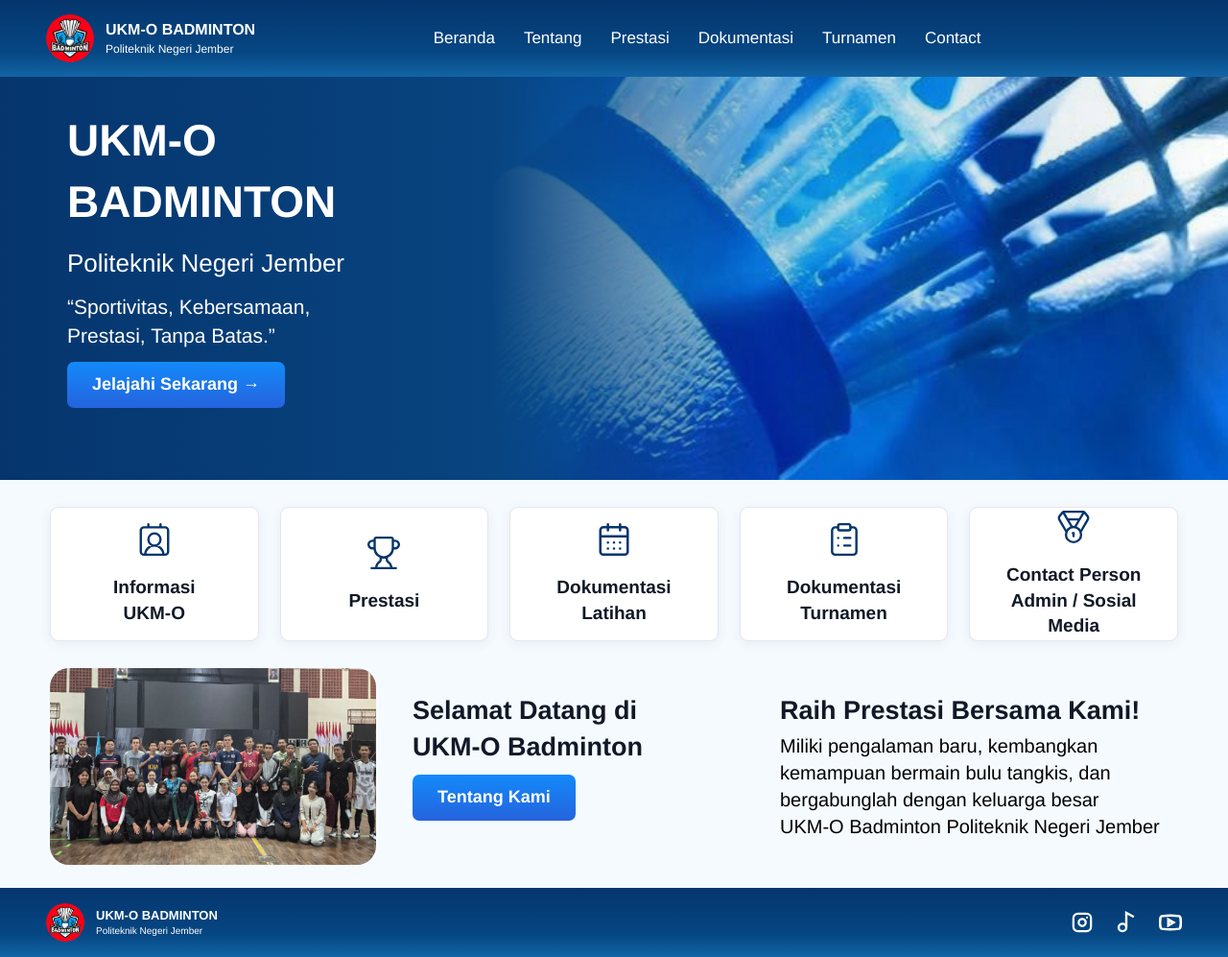
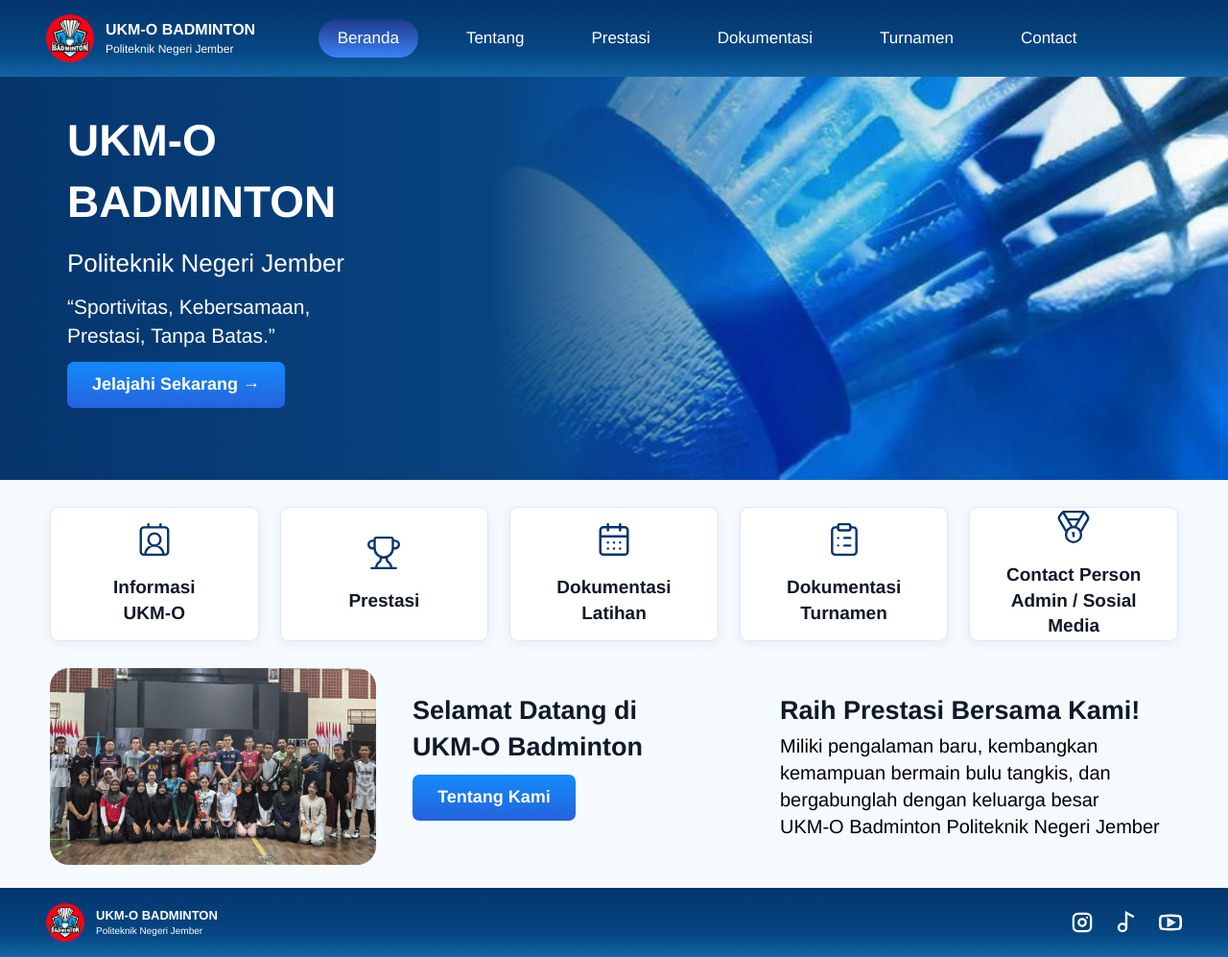
Before and after one commit to Rilzxs/Project-UKM-O-Badminton, a plain HTML site: page html/beranda.html in a window 1280 px wide. Shown: the whole page at 96% size. Drawn offline with nearby package versions, Linux system fonts and the light colour scheme.

Commit message:
fitur navbar obround

```diff
--- a/css/layout.css
+++ b/css/layout.css
@@ -69,11 +69,18 @@
 }
 
 .site-nav__link {
-  transition: opacity 0.2s ease-out;
+  padding: 8px 20px;
+  border-radius: 999px;
+  transition: opacity 0.2s ease-out, background 0.2s ease-out;
+}
+/* menu halaman yang sedang dibuka */
+.site-nav__link.is-active {
+  background:linear-gradient(180deg, #1e3a8a, #3b82f6);
+  cursor: default;
 }
 
 a.site-nav__link:hover {
-  opacity: 0.75;
+ background: linear-gradient(180deg, #1e3a8a, #3b82f6);
 }
 
 /* penyeimbang 24px di kanan menu (slot ikon search pada desain) */
```
